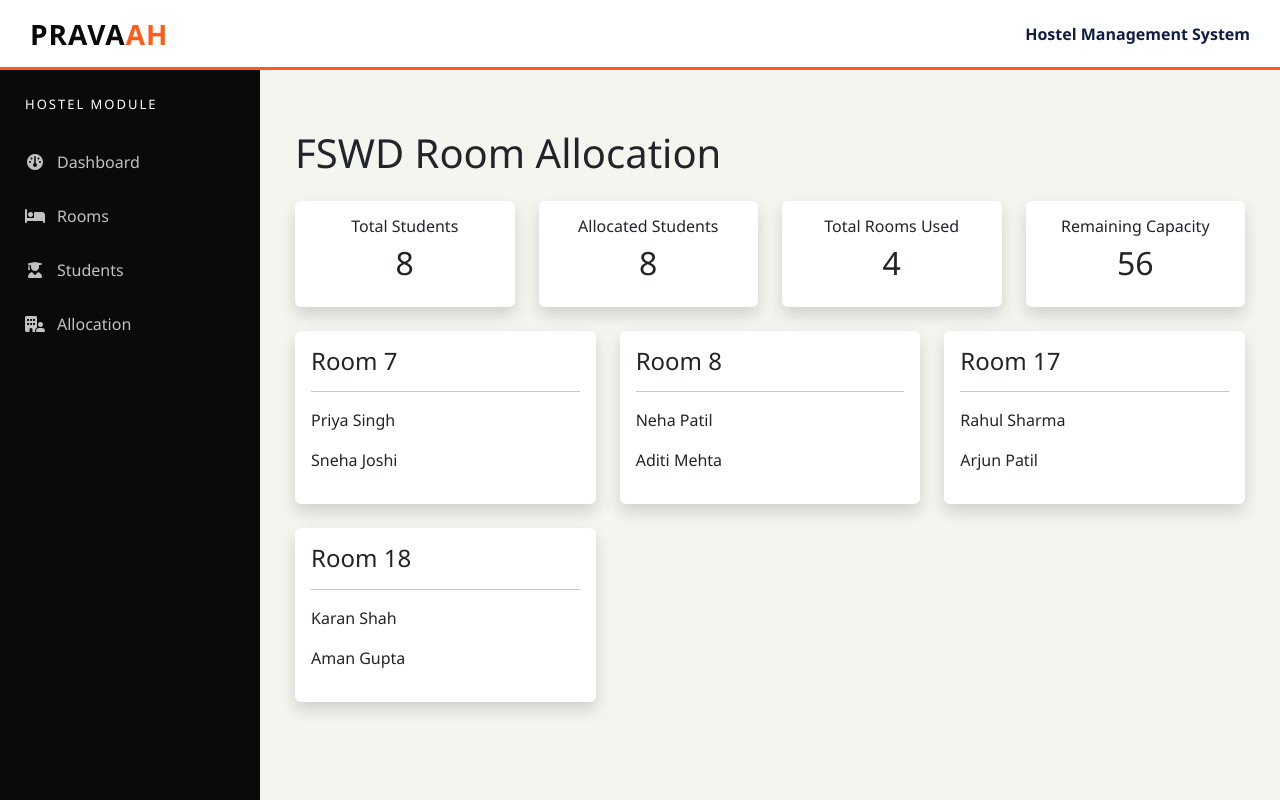
After one commit to Shubham-Vaidya/hostel, a Django app: page /allocation/fswd/auto/ in a window 1280 px wide. The commit adds this page. Run offline with Django 5.2, Linux system fonts and the light colour scheme.

Commit message:
Added FSWD allocation logic and allocation results page

```diff
--- a/hostmgmt/hostel/urls.py
+++ b/hostmgmt/hostel/urls.py
@@ -12,4 +12,13 @@ urlpatterns = [
     path('allocation/fswd/', views.fswd_allocation, name='fswd'),
     path('allocation/aiml/', views.aiml_allocation, name='aiml'),
     path('allocation/devops/', views.devops_allocation, name='devops'),
+    path(
+    'allocation/fswd/auto/',
+    views.fswd_auto_allocate,
+    name='fswd_auto_allocate'
+),path(
+    'allocation/fswd/auto/',
+    views.fswd_auto_allocate,
+    name='fswd_auto_allocate'
+),
 ]
--- a/hostmgmt/hostel/views.py
+++ b/hostmgmt/hostel/views.py
@@ -1,6 +1,42 @@
 from django.shortcuts import render
 
 # Dummy Student Data
+
+rooms = {
+    7: [],
+    8: [],
+    9: [],
+    10: [],
+    11: [],
+    12: [],
+    13: [],
+    14: [],
+    15: [],
+    16: [],
+
+    17: [],
+    18: [],
+    19: [],
+    20: [],
+    21: [],
+    22: [],
+    23: [],
+    24: [],
+    25: [],
+    26: [],
+    27: [],
+    28: [],
+    29: [],
+    30: [],
+    31: [],
+    32: [],
+    33: [],
+    34: [],
+    35: [],
+    36: [],
+    37: [],
+    38: [],
+}
 
 student_data = [
 
@@ -66,7 +102,35 @@ student_data = [
         "gender": "Male",
         "batch": "DEVOPS",
         "status": "Pending"
-    }
+    },
+    {
+    "id":105,
+    "name":"Karan Shah",
+    "gender":"Male",
+    "batch":"FSWD",
+    "status":"Pending"
+},
+{
+    "id":106,
+    "name":"Aman Gupta",
+    "gender":"Male",
+    "batch":"FSWD",
+    "status":"Pending"
+},
+{
+    "id":107,
+    "name":"Neha Patil",
+    "gender":"Female",
+    "batch":"FSWD",
+    "status":"Pending"
+},
+{
+    "id":108,
+    "name":"Aditi Mehta",
+    "gender":"Female",
+    "batch":"FSWD",
+    "status":"Pending"
+},
 
 ]
 
@@ -150,3 +214,132 @@ def devops_allocation(request):
             "students": devops_students
         }
     )
+
+def auto_allocate_students(student_list):
+
+    allocations = {}
+
+    girls = []
+    boys = []
+
+    for student in student_list:
+
+        if student["gender"] == "Female":
+            girls.append(student)
+
+        else:
+            boys.append(student)
+
+    # Girls Rooms 7-16
+
+    room_number = 7
+
+    for i in range(0, len(girls), 2):
+
+        allocations[room_number] = girls[i:i+2]
+
+        room_number += 1
+
+    # Boys Rooms 17-38
+
+    room_number = 17
+
+    for i in range(0, len(boys), 2):
+
+        allocations[room_number] = boys[i:i+2]
+
+        room_number += 1
+
+    return allocations
+
+def fswd_auto_allocate(request):
+
+    fswd_students = [
+        student
+        for student in student_data
+        if student["batch"] == "FSWD"
+    ]
+
+    allocations = auto_allocate_students(fswd_students)
+
+    return render(
+        request,
+        "allocation_result.html",
+        {
+            "allocations": allocations,
+            "batch": "FSWD"
+        }
+    )
+
+def auto_allocate_students(student_list):
+
+    allocations = {}
+
+    girls = []
+    boys = []
+
+    for student in student_list:
+
+        if student["gender"] == "Female":
+            girls.append(student)
+        else:
+            boys.append(student)
+
+    # Girls -> Rooms 7-16
+
+    room_number = 7
+
+    for i in range(0, len(girls), 2):
+
+        allocations[room_number] = girls[i:i+2]
+
+        room_number += 1
+
+    # Boys -> Rooms 17-38
+
+    room_number = 17
+
+    for i in range(0, len(boys), 2):
+
+        allocations[room_number] = boys[i:i+2]
+
+        room_number += 1
+
+    return allocations
+
+def fswd_auto_allocate(request):
+
+    fswd_students = [
+        student
+        for student in student_data
+        if student["batch"] == "FSWD"
+    ]
+
+    allocations = auto_allocate_students(fswd_students)
+
+    total_students = len(fswd_students)
+
+    allocated_students = sum(
+        len(students)
+        for students in allocations.values()
+    )
+
+    rooms_used = len(allocations)
+
+    remaining_capacity = (32 * 2) - allocated_students
+    # Rooms 7-38 = 32 rooms
+    # Capacity = 64 beds
+
+    return render(
+        request,
+        "allocation_result.html",
+        {
+            "allocations": allocations,
+            "batch": "FSWD",
+
+            "total_students": total_students,
+            "allocated_students": allocated_students,
+            "rooms_used": rooms_used,
+            "remaining_capacity": remaining_capacity,
+        }
+    )
--- /dev/null
+++ b/hostmgmt/templates/allocation_result.html
@@ -0,0 +1,79 @@
+{% extends 'base.html' %}
+
+{% block content %}
+
+<h1 class="mb-4">
+    {{ batch }} Room Allocation
+</h1>
+
+<div class="row mb-4">
+
+    <div class="col-md-3">
+        <div class="card shadow border-0">
+            <div class="card-body text-center">
+                <h6>Total Students</h6>
+                <h2>{{ total_students }}</h2>
+            </div>
+        </div>
+    </div>
+
+    <div class="col-md-3">
+        <div class="card shadow border-0">
+            <div class="card-body text-center">
+                <h6>Allocated Students</h6>
+                <h2>{{ allocated_students }}</h2>
+            </div>
+        </div>
+    </div>
+
+    <div class="col-md-3">
+        <div class="card shadow border-0">
+            <div class="card-body text-center">
+                <h6>Total Rooms Used</h6>
+                <h2>{{ rooms_used }}</h2>
+            </div>
+        </div>
+    </div>
+
+    <div class="col-md-3">
+        <div class="card shadow border-0">
+            <div class="card-body text-center">
+                <h6>Remaining Capacity</h6>
+                <h2>{{ remaining_capacity }}</h2>
+            </div>
+        </div>
+    </div>
+
+</div>
+
+<div class="row">
+
+    {% for room, students in allocations.items %}
+
+    <div class="col-md-4 mb-4">
+
+        <div class="card shadow border-0">
+
+            <div class="card-body">
+
+                <h4>Room {{ room }}</h4>
+
+                <hr>
+
+                {% for student in students %}
+
+                    <p>{{ student.name }}</p>
+
+                {% endfor %}
+
+            </div>
+
+        </div>
+
+    </div>
+
+    {% endfor %}
+
+</div>
+
+{% endblock %}
```
Also changed, not shown: hostmgmt/templates/fswd_allocation.html (+12 -3 lines).
